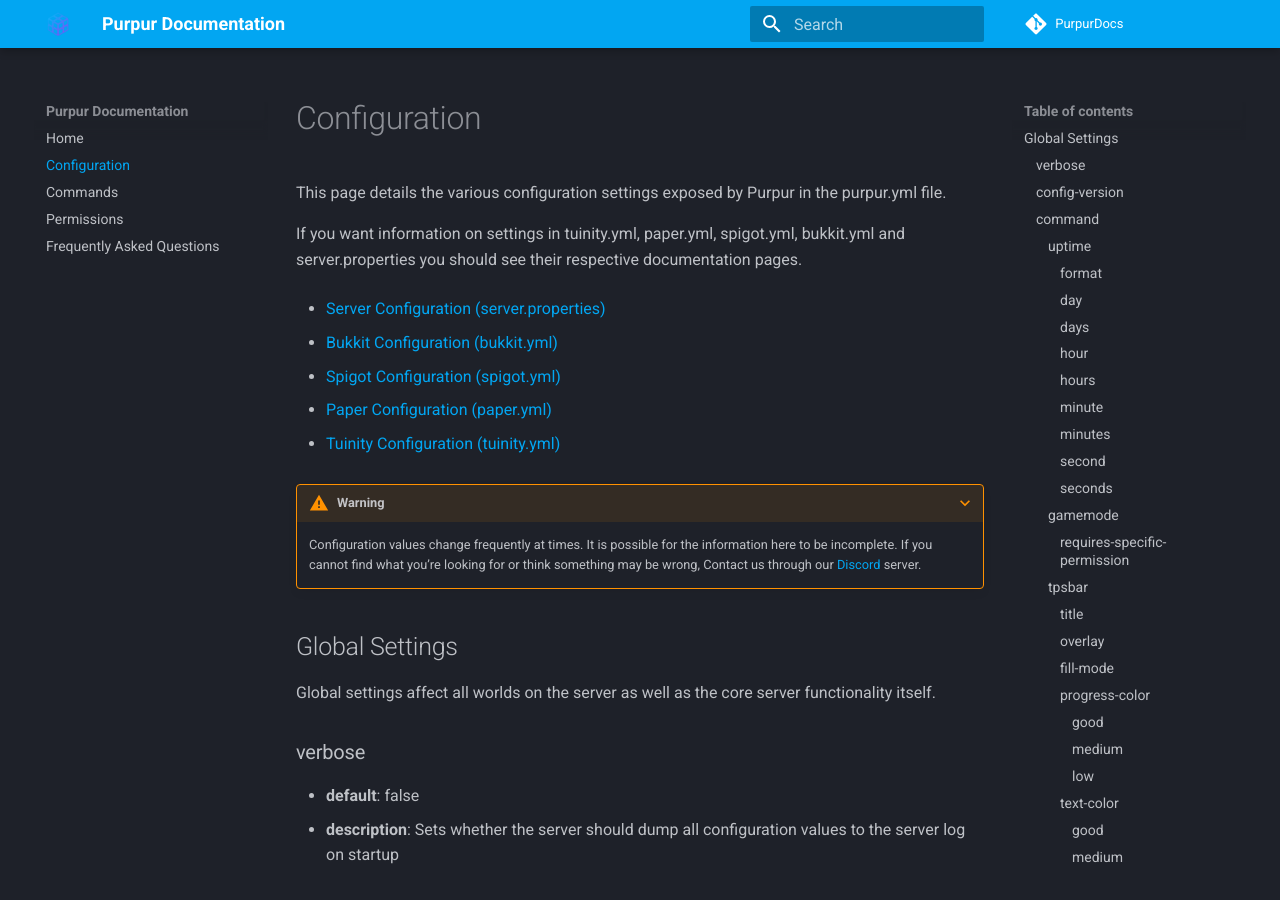
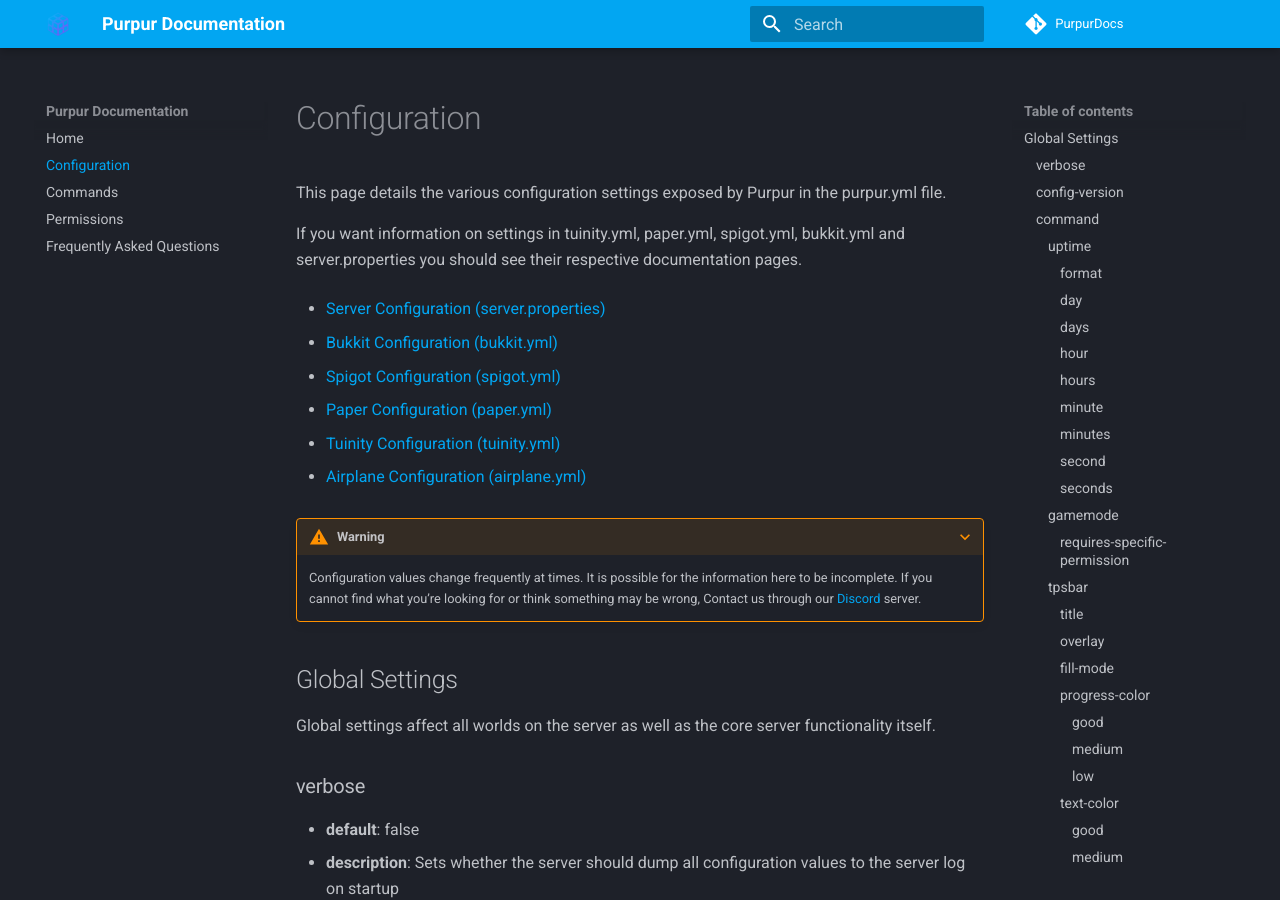
Before and after one commit to PurpurMC/PurpurDocs, an MkDocs documentation site: the page built from mkdocs/Configuration.md, in a window 1280 px wide and 900 px high. Built offline with MkDocs 1.6.1 and Material for MkDocs 9.7.7, drawn with Linux system fonts in a browser that asks for light colours; comment, search, counter and statistics services are not loaded; some of the changed lines change nothing that is shown.

Commit message:
Update Configuration.md
Add Airplane & update server.properties

```diff
--- a/mkdocs/Configuration.md
+++ b/mkdocs/Configuration.md
@@ -2,7 +2,7 @@
 
 If you want information on settings in tuinity.yml, paper.yml, spigot.yml, bukkit.yml and server.properties you should see their respective documentation pages.
 
-* [Server Configuration (server.properties)](https://minecraft.gamepedia.com/Server.properties)
+* [Server Configuration (server.properties)](https://minecraft.fandom.com/wiki/Server.properties)
 
 * [Bukkit Configuration (bukkit.yml)](https://bukkit.gamepedia.com/Bukkit.yml)
 
@@ -11,6 +11,8 @@
 * [Paper Configuration (paper.yml)](https://paper.readthedocs.io/en/latest/server/configuration.html)
 
 * [Tuinity Configuration (tuinity.yml)](https://github.com/Spottedleaf/Tuinity/wiki/Config)
+
+* [Airplane Configuration (airplane.yml)](https://github.com/TECHNOVE/Airplane/wiki)
 
 ???+ warning "Warning"
     Configuration values change frequently at times. It is possible for the information here to be incomplete. If you cannot find what you’re looking for or think something may be wrong, Contact us through our [Discord](http://purpur.pl3x.net/discord/) server.
```
